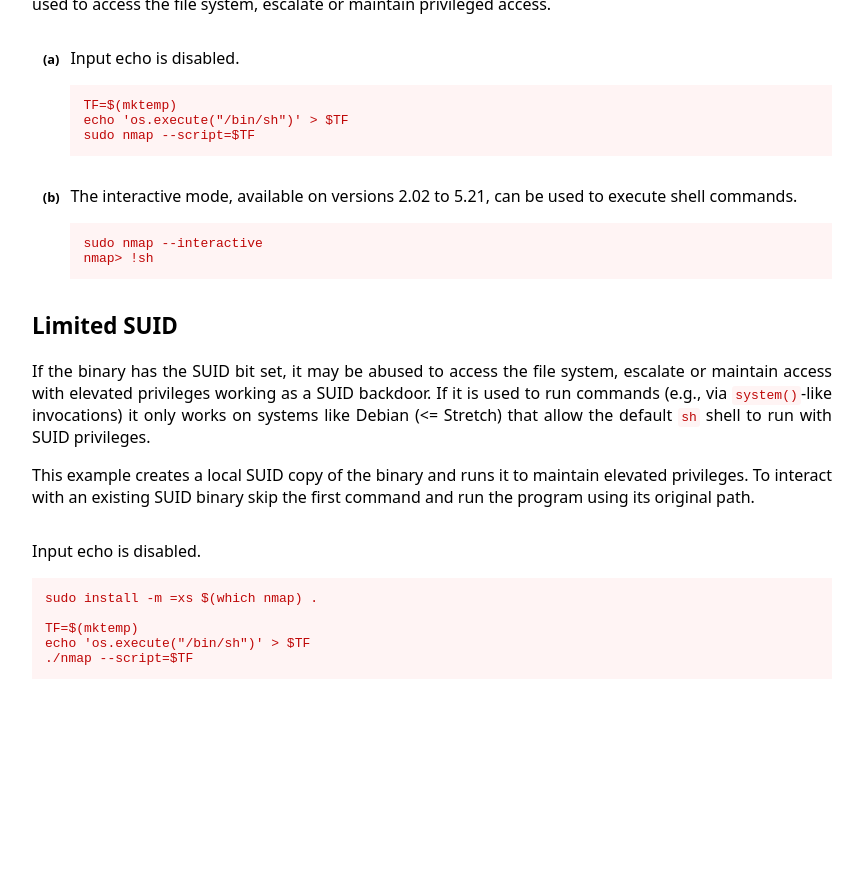
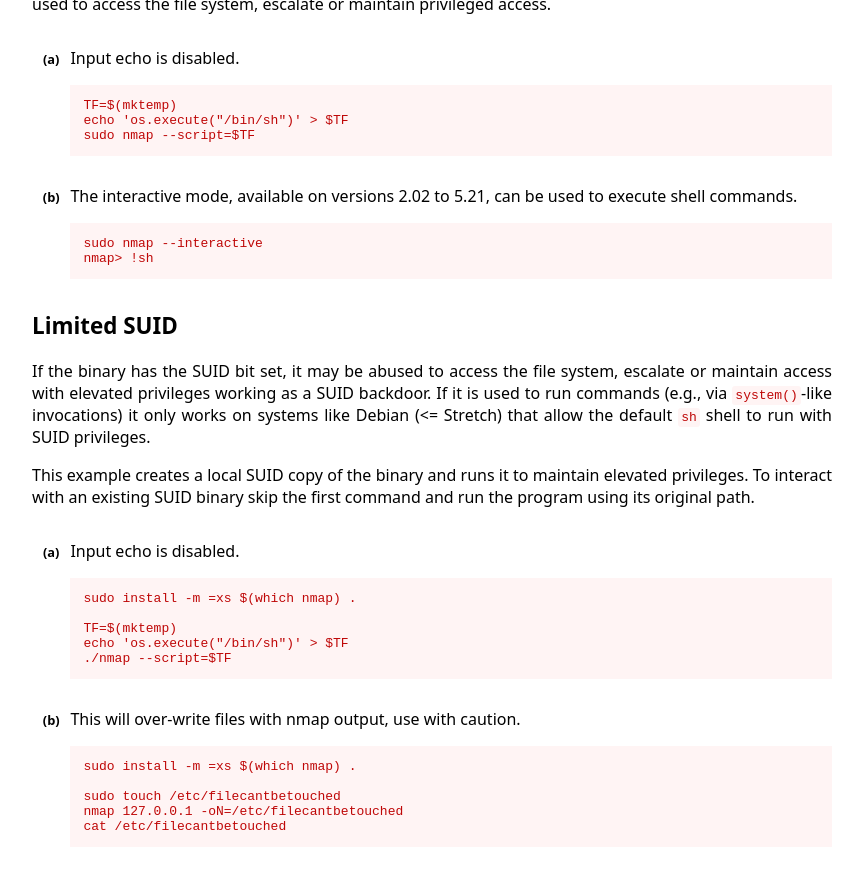
Before and after one commit to GTFOBins/GTFOBins.github.io, a Jekyll site: the page built from _gtfobins/nmap.md, in a window 1280 px wide and 900 px high, scrolled down 2993 px. Shown: the top 869 px of the window, without its empty margins (208-1071 px from the left). Built offline with Jekyll 4.4.1, drawn with Linux system fonts in a browser that asks for light colours; before the commit the page ends 3725 px from its top, so only the background shows below that.

```diff
--- a/_gtfobins/nmap.md
+++ b/_gtfobins/nmap.md
@@ -108,4 +108,9 @@ functions:
         TF=$(mktemp)
         echo 'os.execute("/bin/sh")' > $TF
         ./nmap --script=$TF
+    - description: This will over-write files with nmap output, use with caution.
+      code: |
+        sudo touch /etc/filecantbetouched
+        nmap 127.0.0.1 -oN=/etc/filecantbetouched
+        cat /etc/filecantbetouched
 ---
```
